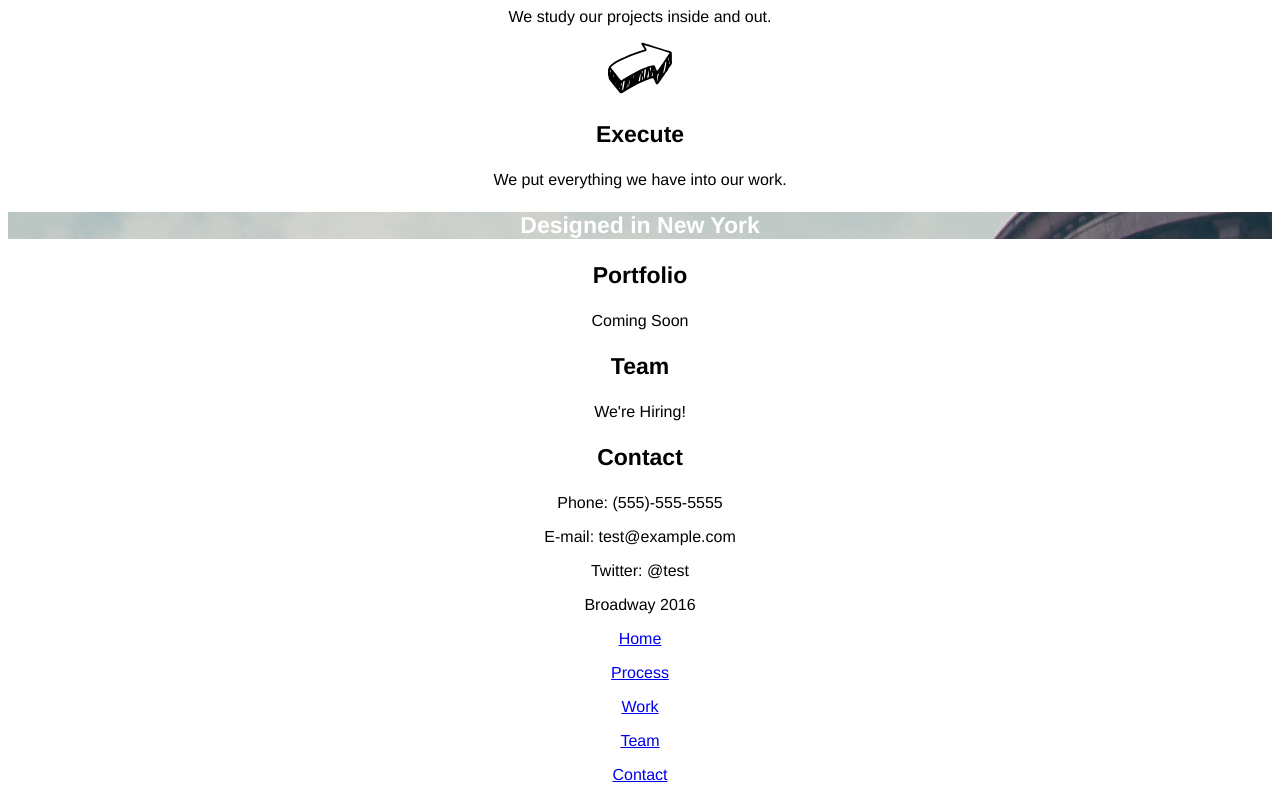
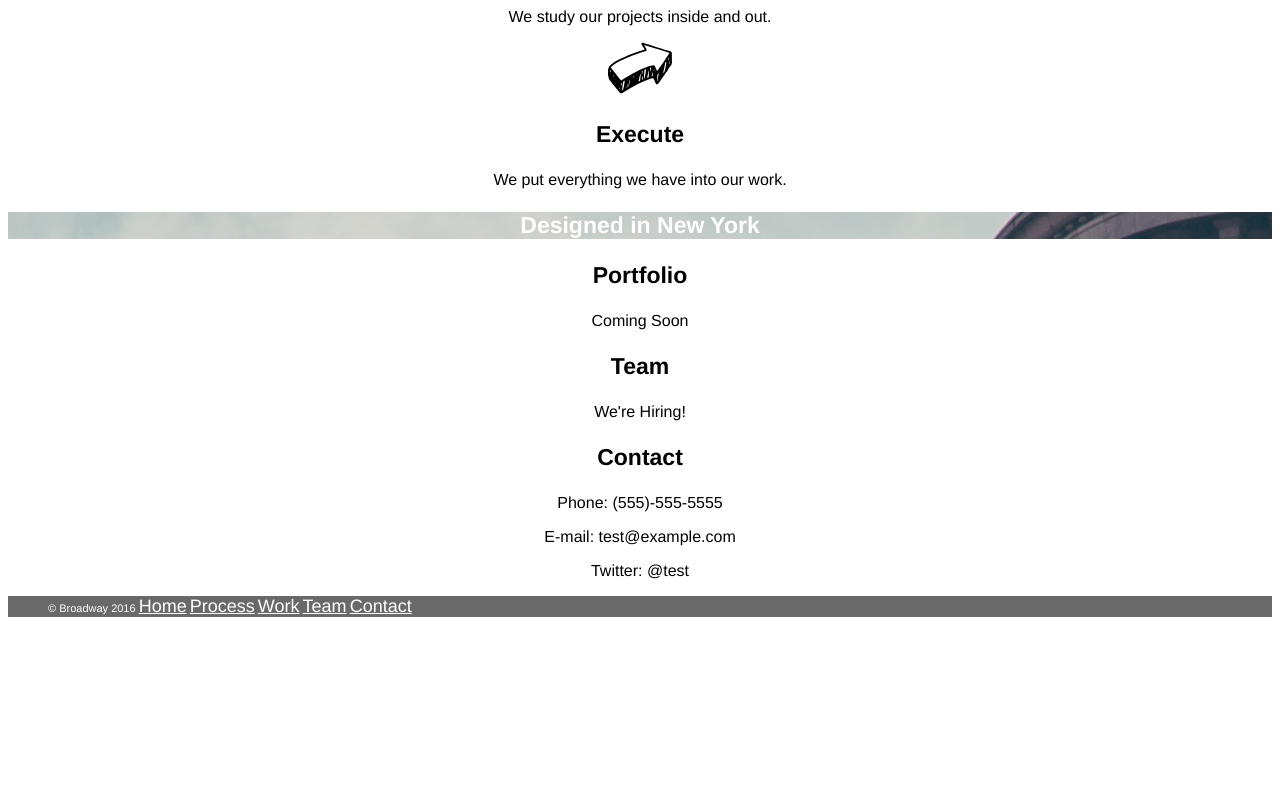
Before and after one commit to hopkinsmk1/broadway-design, a plain HTML site: page index.html in a window 1280 px wide. Shown: the part 714-1514 px from the top of the page. After the commit the page ends 1342 px from the top, so only its background shows below. Drawn offline with Linux system fonts and the light colour scheme.

Commit message:
Final commit

```diff
--- a/index.html
+++ b/index.html
@@ -49,12 +49,14 @@
 
     <!--FOOTER-->
     <div class="footer">
-      <p>Broadway 2016</p>
-      <p><a href=#home>Home</a></p>
-      <p><a href=#process>Process</a></p>
-      <p><a href=#work>Work</a></p>
-      <p><a href=#team>Team</a></p>
-      <p><a href=#contact>Contact</a></p>
+      <ul>
+        <li>&copy; Broadway 2016</li>
+        <li><a href=#home>Home</a></li>
+        <li><a href=#process>Process</a></li>
+        <li><a href=#work>Work</a></li>
+        <li><a href=#team>Team</a></li>
+        <li><a href=#contact>Contact</a></li>
+      </ul>
     </div>
 
 
--- a/resources/styling.css
+++ b/resources/styling.css
@@ -35,3 +35,20 @@ h3 {
 .design h3 {
   color: white;
 }
+
+.footer li {
+  display: inline-block;
+}
+
+ul {
+  color: white;
+  text-align: left;
+  text-decoration: none;
+  background-color: dimgray;
+  font-size: 11px;
+}
+
+ul a {
+  color: white;
+  font-size: 18px;
+}
```
